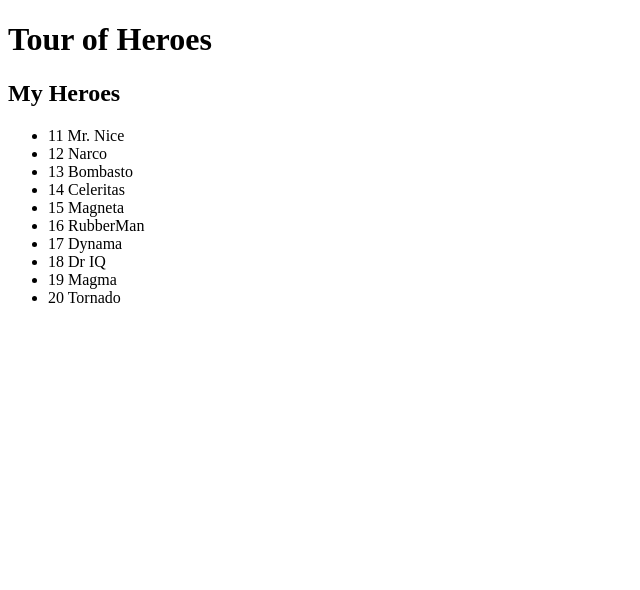
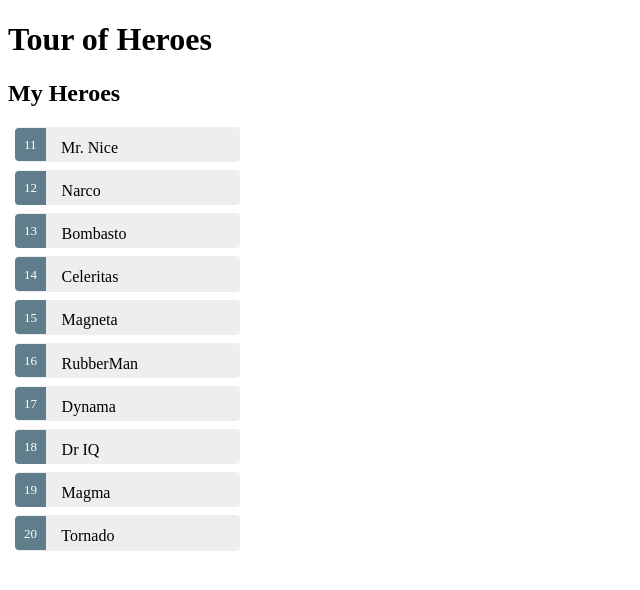
Before and after one commit to m4cx/angular-tour-of-heroes, an Angular app: page / in a window 1280 px wide. Shown: the top 590 px of the page, without its empty margins (0-640 px from the left). Built offline with nearby package versions, Linux system fonts and the light colour scheme.

Commit message:
Displaying Our Heroes: Styling our heroes

```diff
--- a/src/app/app.component.css
+++ b/src/app/app.component.css
@@ -0,0 +1,47 @@
+.selected {
+    background-color: #CFD8DC !important;
+    color: white;
+  }
+  .heroes {
+    margin: 0 0 2em 0;
+    list-style-type: none;
+    padding: 0;
+    width: 15em;
+  }
+  .heroes li {
+    cursor: pointer;
+    position: relative;
+    left: 0;
+    background-color: #EEE;
+    margin: .5em;
+    padding: .3em 0;
+    height: 1.6em;
+    border-radius: 4px;
+  }
+  .heroes li.selected:hover {
+    background-color: #BBD8DC !important;
+    color: white;
+  }
+  .heroes li:hover {
+    color: #607D8B;
+    background-color: #DDD;
+    left: .1em;
+  }
+  .heroes .text {
+    position: relative;
+    top: -3px;
+  }
+  .heroes .badge {
+    display: inline-block;
+    font-size: small;
+    color: white;
+    padding: 0.8em 0.7em 0 0.7em;
+    background-color: #607D8B;
+    line-height: 1em;
+    position: relative;
+    left: -1px;
+    top: -4px;
+    height: 1.8em;
+    margin-right: .8em;
+    border-radius: 4px 0 0 4px;
+  }
```
